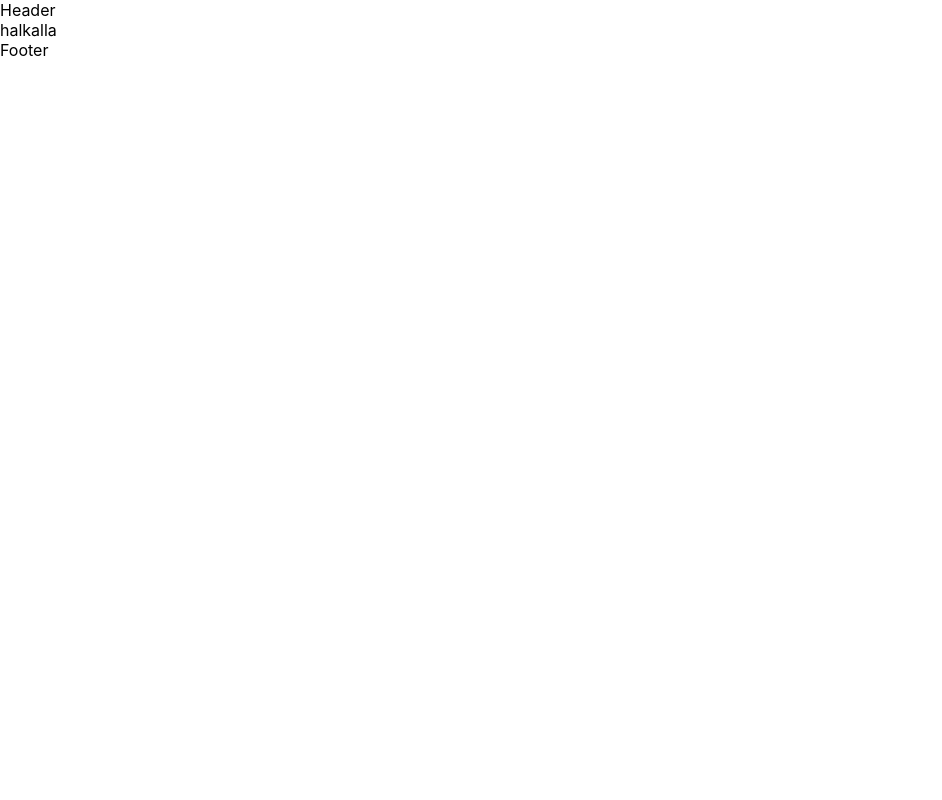
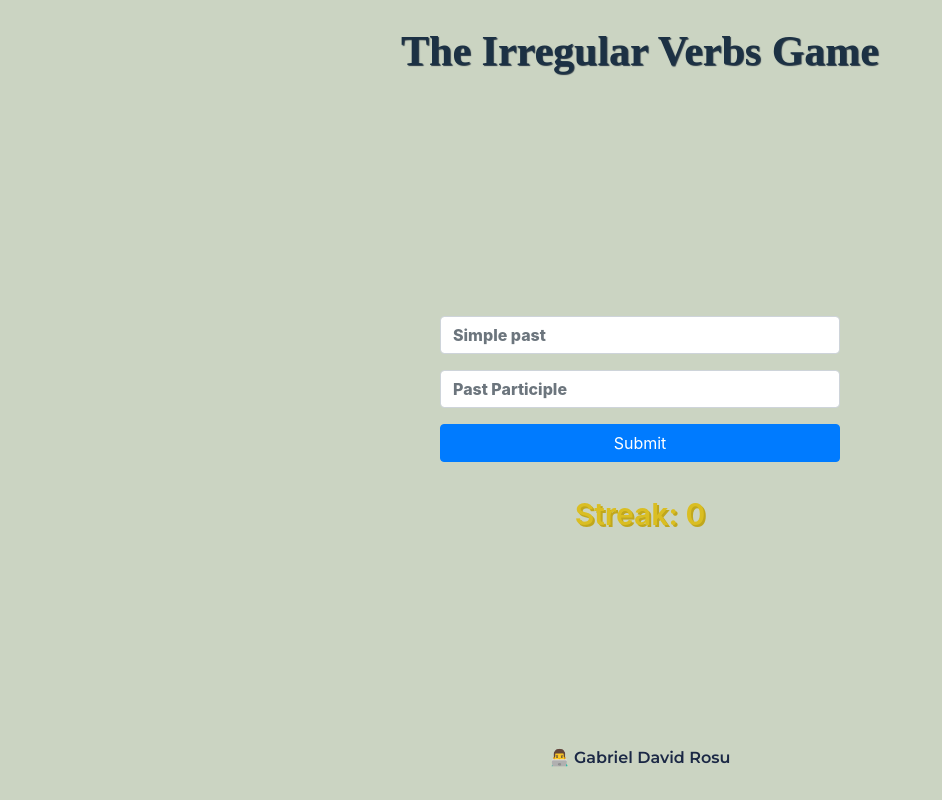
Before and after one commit to rosudavidg/the-irregular-verbs-game, a React app in the folder frontend/: page / in a window 1280 px wide. Shown: the whole page, without its empty margins (0-942 px from the left). Built offline with nearby package versions, Linux system fonts and the light colour scheme; no server answers; a web font is replaced by a local one.

Commit message:
Added game components

```diff
--- a/frontend/package.json
+++ b/frontend/package.json
@@ -7,8 +7,10 @@
     "@testing-library/react": "^11.2.2",
     "@testing-library/user-event": "^12.2.2",
     "axios": "^0.21.0",
+    "bootstrap": "^4.6.0",
     "nodemon": "^2.0.6",
     "react": "^17.0.1",
+    "react-bootstrap": "^1.5.0",
     "react-dom": "^17.0.1",
     "react-scripts": "4.0.1",
     "web-vitals": "^0.2.4"
--- a/frontend/src/components/App.css
+++ b/frontend/src/components/App.css
@@ -1,4 +1,9 @@
 .app {
     display: flex;
     flex-direction: column;
+    min-height: 100vh;
 }
+
+body {
+    background-color: #CBD4C2;
+}
--- a/frontend/src/components/App.js
+++ b/frontend/src/components/App.js
@@ -1,3 +1,4 @@
+import 'bootstrap/dist/css/bootstrap.css';
 import './App.css';
 import Header from './Header'
 import Game from './Game'
--- a/frontend/src/components/Footer.css
+++ b/frontend/src/components/Footer.css
@@ -0,0 +1,6 @@
+.footer {
+    color: #1B2845;
+    font-family: 'Montserrat', sans-serif;
+    margin: auto;
+    margin-bottom: 30px;
+}
--- a/frontend/src/components/Footer.js
+++ b/frontend/src/components/Footer.js
@@ -1,7 +1,7 @@
 import './Footer.css';
 
 function Footer() {
-    return <div>Footer</div>
+    return <div className="footer">👨‍💻 Gabriel David Rosu</div>
 }
 
 export default Footer;
--- a/frontend/src/components/Game.css
+++ b/frontend/src/components/Game.css
@@ -0,0 +1,52 @@
+.game {
+    flex-direction: row;
+    width: 100%;
+    margin: auto;
+}
+
+.game-row {
+    display: flex;
+    flex-direction: column;
+    width: 90%;
+    max-width: 400px;
+    margin: auto;
+}
+
+.game-form {
+    display: flex;
+    flex-direction: column;
+    width: 100%;
+}
+
+.form-infinitive {
+    display: flex;
+    flex-direction: column;
+    width: 100%;
+    margin: auto;
+    align-content: center;
+    /* text-align: center; */
+}
+
+h1 {
+    text-align: center;
+}
+
+.game-form-infinitive {
+    font-weight: 800;
+}
+
+.game-form-input {
+    font-weight: 800;
+}
+
+.streak {
+    margin-top: 30px;
+    text-align: center;
+    font-size: 30px;
+    color: rgb(218, 190, 34);
+    text-shadow: 2px 2px rgb(192, 167, 28);
+}
+
+.form-correct {
+    color: red;
+}
--- a/frontend/src/components/Game.js
+++ b/frontend/src/components/Game.js
@@ -1,24 +1,128 @@
 import './Game.css';
 import axios from 'axios';
-import { useState, useEffect } from "react"
+import { useState, useEffect, useRef } from "react"
+import Button from 'react-bootstrap/Button';
+import Form from 'react-bootstrap/Form';
 
 const getIrregularVerb = async (setIrregularVerb) => {
     axios.get(`${process.env.REACT_APP_API_URL}/verbs/random`, {}).then((res) => {
-        // setIrregularVerb(res.data)
-        console.log(res.data)
+        setIrregularVerb(res.data)
     }).catch(() => {
         alert('Getting a new irregular verb failed.');
     });
 }
 
+const Streak = ({ value }) => {
+    return <div className="streak">Streak: {value}</div>
+}
+
 function Game() {
-    const [irregularVerb, setIrregularVerb] = useState('halkalla')
+    const [irregularVerb, setIrregularVerb] = useState({ 'infinitive': '', 'past_participle': '', 'simple_past': '' })
+    const [simplePast, setSimplePast] = useState('');
+    const [pastParticpile, setPastParticiple] = useState('');
+    const [streak, setStreak] = useState(0);
+    const [hasMistake, setHasMistake] = useState(false);
+    const [submitButtonText, setSubmitButtonText] = useState("Submit");
+    const simplePastFieldRef = useRef(null);
+    const pastParticipleFieldRef = useRef(null);
 
     useEffect(() => {
         getIrregularVerb(setIrregularVerb);
     }, [])
 
-    return <div>{irregularVerb}</div>
+    const onChangeSimplePast = (e) => {
+        e.preventDefault();
+        setSimplePast(e.target.value);
+    }
+
+    const onChangePastParticiple = (e) => {
+        e.preventDefault();
+        setPastParticiple(e.target.value);
+    }
+
+    const increaseStreak = () => {
+        setStreak(streak + 1);
+    }
+
+    const resetStreak = () => {
+        setStreak(0);
+    }
+
+    const isCorrectForm = (answer, target) => {
+        return target.toLowerCase().split(',').includes(answer.trim().toLowerCase())
+    }
+
+    const isCorrectAnswer = () => {
+        return isCorrectForm(simplePast, irregularVerb.simple_past) && isCorrectForm(pastParticpile, irregularVerb.past_participle);
+    }
+
+    const onSubmitForm = async (e) => {
+        e.preventDefault();
+
+        if (simplePast === '') {
+            simplePastFieldRef.current.focus();
+            return;
+        }
+
+        if (pastParticpile === '') {
+            pastParticipleFieldRef.current.focus();
+            return;
+        }
+
+        if (!hasMistake) {
+            if (isCorrectAnswer()) {
+                await getIrregularVerb(setIrregularVerb);
+                setSimplePast('');
+                setPastParticiple('');
+                increaseStreak();
+                simplePastFieldRef.current.focus();
+            } else {
+                resetStreak();
+                setHasMistake(true);
+                setSubmitButtonText("Next");
+            }
+        } else {
+            await getIrregularVerb(setIrregularVerb);
+            setSimplePast('');
+            setPastParticiple('');
+            setSubmitButtonText("Submit");
+            setHasMistake(false);
+            simplePastFieldRef.current.focus();
+        }
+    }
+
+    return <div className="game">
+        <div className="game-row">
+            <Form className="game-form" onSubmit={onSubmitForm}>
+                <Form.Group controlId="form-infinitive">
+                    <h1 className="game-form-infinitive">{irregularVerb.infinitive}</h1>
+                </Form.Group>
+
+                <Form.Group controlId="form-simple-past">
+                    <Form.Control ref={simplePastFieldRef} autoComplete="off" type="text" className="game-form-input" onChange={onChangeSimplePast} placeholder="Simple past" value={simplePast} />
+                    {
+                        hasMistake
+                        &&
+                        <Form.Label className="form-correct">Correct: {irregularVerb.simple_past}</Form.Label>
+                    }
+                </Form.Group>
+
+                <Form.Group controlId="form-past-participle">
+                    <Form.Control ref={pastParticipleFieldRef} autoComplete="off" type="text" className="game-form-input" onChange={onChangePastParticiple} placeholder="Past Participle" value={pastParticpile} />
+                    {
+                        hasMistake
+                        &&
+                        <Form.Label className="form-correct">Correct: {irregularVerb.past_participle}</Form.Label>
+                    }
+                </Form.Group>
+
+                <Button variant="primary" type="submit">
+                    {submitButtonText}
+                </Button>
+            </Form>
+            <Streak value={streak} />
+        </div>
+    </div>
 }
 
 export default Game;
--- a/frontend/src/components/Header.css
+++ b/frontend/src/components/Header.css
@@ -0,0 +1,14 @@
+.title {
+    font-size: 42px;
+    margin: auto;
+    margin-top: 20px;
+    font-family: 'Texturina', serif;
+    color: #1C3144;
+    text-shadow: 1px 1px 1px #293744;
+    -webkit-text-fill-color: #1C3144;
+    -webkit-touch-callout: none; /* iOS Safari */
+    -webkit-user-select: none; /* Safari */
+    -khtml-user-select: none; /* Konqueror HTML */
+    -moz-user-select: none; /* Old versions of Firefox */
+    -ms-user-select: none; /* Internet Explorer/Edge */
+}
--- a/frontend/src/components/Header.js
+++ b/frontend/src/components/Header.js
@@ -1,7 +1,7 @@
 import './Header.css';
 
 function Header() {
-    return <div>Header</div>
+    return <div className="title">The Irregular Verbs Game</div>
 }
 
 export default Header;
--- a/frontend/src/index.css
+++ b/frontend/src/index.css
@@ -1,3 +1,7 @@
+@import url('https://fonts.googleapis.com/css2?family=Nerko+One&display=swap');
+@import url('https://fonts.googleapis.com/css2?family=Montserrat:wght@600&display=swap');
+@import url('https://fonts.googleapis.com/css2?family=Texturina:wght@600&display=swap');
+
 body {
   margin: 0;
   font-family: -apple-system, BlinkMacSystemFont, 'Segoe UI', 'Roboto', 'Oxygen',
@@ -7,6 +11,10 @@ body {
   -moz-osx-font-smoothing: grayscale;
 }
 
+div {
+  font-weight: 600;
+}
+
 code {
   font-family: source-code-pro, Menlo, Monaco, Consolas, 'Courier New',
     monospace;
```
Also changed, not shown: 1 other file.
